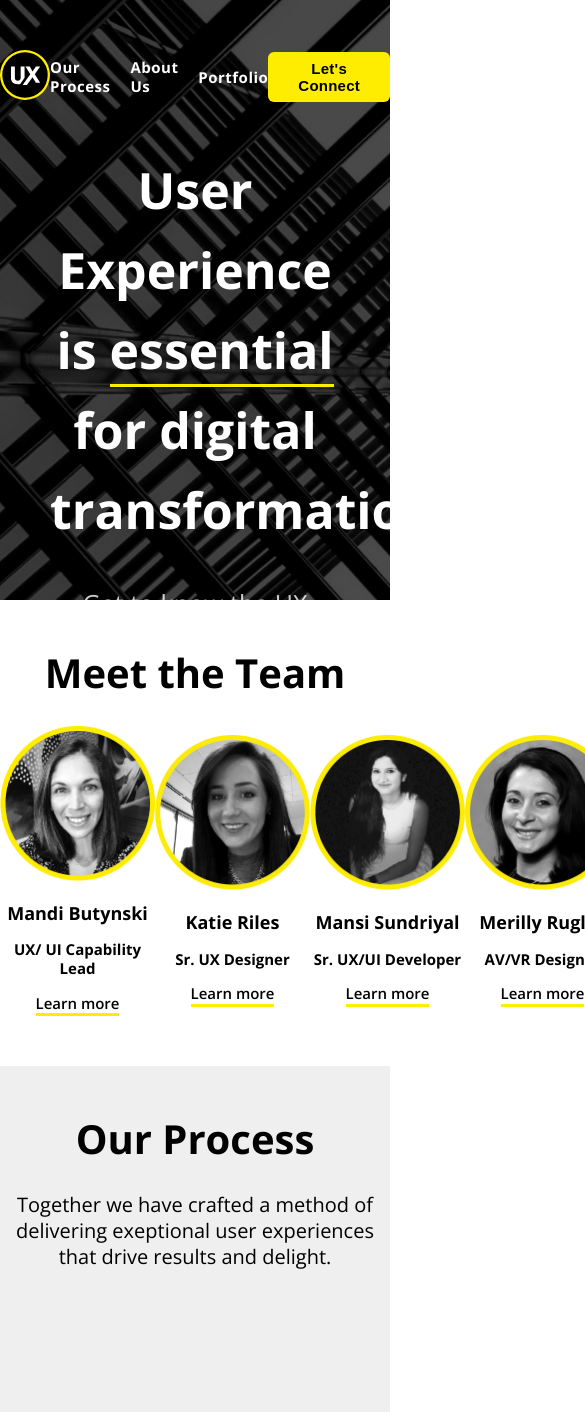
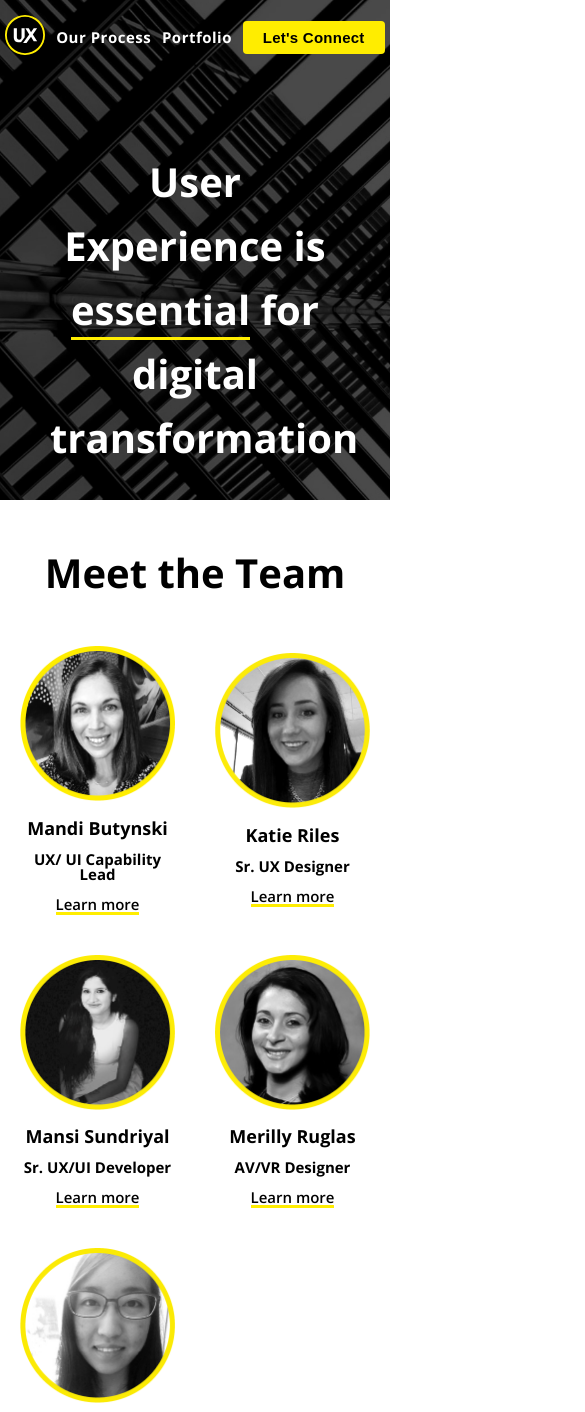
Before and after one commit to mbutynski2/my-app, a Gatsby site: page / in a window 390 px wide. Shown: the top 1412 px of the page, 585 px wide, since content can reach past the window. Built offline with nearby package versions, Linux system fonts and the light colour scheme; Gatsby itself is replaced by a stand-in of ours.

Commit message:
home page media queries

```diff
--- a/src/components/header.css
+++ b/src/components/header.css
@@ -1,7 +1,7 @@
 .Header {
     position: fixed;
     width: 100%;
-    padding: 50px 0;
+    padding: 40px 0;
     z-index: 100;
 }
 
@@ -28,7 +28,22 @@
     background: #FFED00;
     border: none;
     font-weight: 600;
-    border-radius: 6px;
+    border-radius: 4px;
     outline: none;
     cursor: pointer;
 }
+
+@media (max-width: 640px) {
+    .Header {
+        padding: 15px 0;
+    }
+
+    .HeaderGroup {
+        grid-template-columns: repeat(4, auto);
+    }
+
+    .Header a:nth-child(3) {
+        display: none;
+    }
+
+}
--- a/src/components/header.js
+++ b/src/components/header.js
@@ -7,7 +7,7 @@ const Header = ({ siteTitle }) => (
   <header>
     <div className="Header">
       <div className="HeaderGroup">
-        <Link to="/"><img src={require ('../images/logo.svg')} width="50" /></Link>
+        <Link to="/"><img src={require ('../images/logo.svg')} width="40" /></Link>
         <Link to="/Our Process">Our Process</Link>
         <Link to="/About Us">About Us</Link>
         <Link to="/Portfolio">Portfolio</Link>
--- a/src/components/layout.css
+++ b/src/components/layout.css
@@ -110,3 +110,30 @@
   border-bottom: 3px solid #FFED00;
   width: auto;
  }
+
+
+
+
+
+ @media (max-width: 640px) {
+    .Hero h1 {
+        font-size: 40px;
+    }
+    .Hero p {
+      font-size: 20px;
+    }
+    .Hero {
+      max-height: 500px;
+    }
+ }
+
+ @media (max-width: 800px) {
+  .MeetGroup {
+    grid-template-columns: repeat(2, auto);
+    line-height: 1.0;
+  }
+
+  .NameBlock {
+    padding: 20px;
+  }
+}
--- a/src/pages/index.js
+++ b/src/pages/index.js
@@ -20,31 +20,31 @@ const IndexPage = () => (
     <div className="Title">
       <h1>Meet the Team</h1>
       <div className="MeetGroup">
-        <div>
+        <div className="NameBlock">
           <Link to="/"><img src={require ('../images/profile_mandi@2x.png')} width="155" /></Link>
           <h2>Mandi Butynski</h2>
           <h3>UX/ UI Capability Lead</h3>
           <p><span className="Underline"><Link to="/">Learn more</Link></span></p>
         </div>
-        <div>
+        <div className="NameBlock">
           <Link to="/"><img src={require ('../images/profile_katie@2x.png')} width="155" /></Link>
           <h2>Katie Riles</h2>
           <h3>Sr. UX Designer</h3>
           <p><span className="Underline"><Link to="/">Learn more</Link></span></p>
         </div>
-        <div>
+        <div className="NameBlock">
           <Link to="/"><img src={require ('../images/profile_mansi@2x.png')} width="155" /></Link>
           <h2>Mansi Sundriyal</h2>
           <h3>Sr. UX/UI Developer</h3>
           <p><span className="Underline"><Link to="/">Learn more</Link></span></p>
         </div>
-        <div>
+        <div className="NameBlock">
           <Link to="/"><img src={require ('../images/profile_merilly@2x.png')} width="155" /></Link>
           <h2>Merilly Ruglas</h2>
           <h3>AV/VR Designer</h3>
           <p><span className="Underline"><Link to="/">Learn more</Link></span></p>
         </div>
-        <div>
+        <div className="NameBlock">
           <Link to="/"><img src={require ('../images/profile_vicky@2x.png')} width="155" /></Link>
           <h2>Vicky Tran</h2>
           <h3>UX/UI Developer</h3>
```
